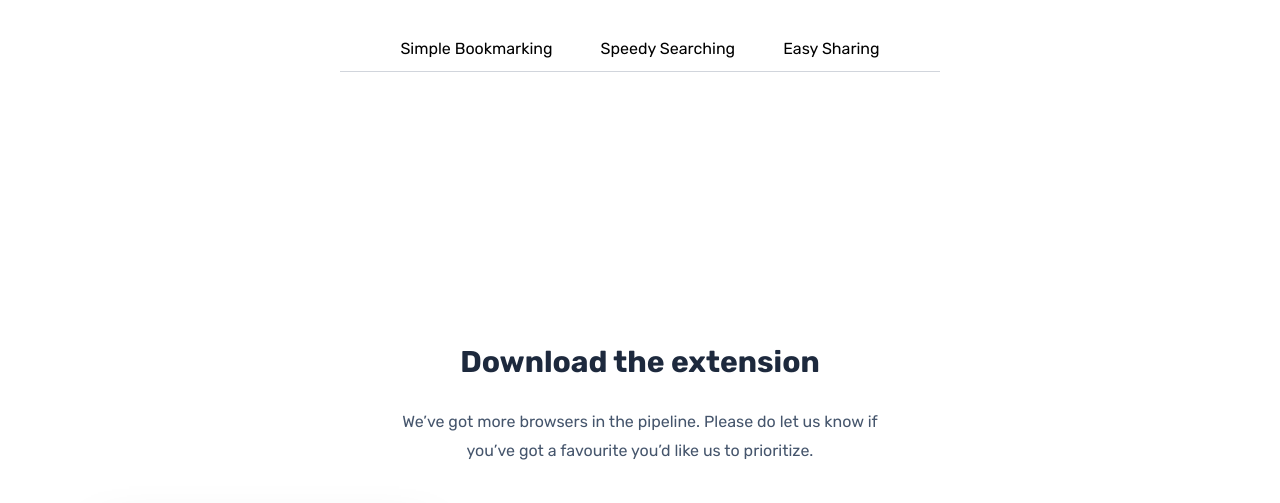
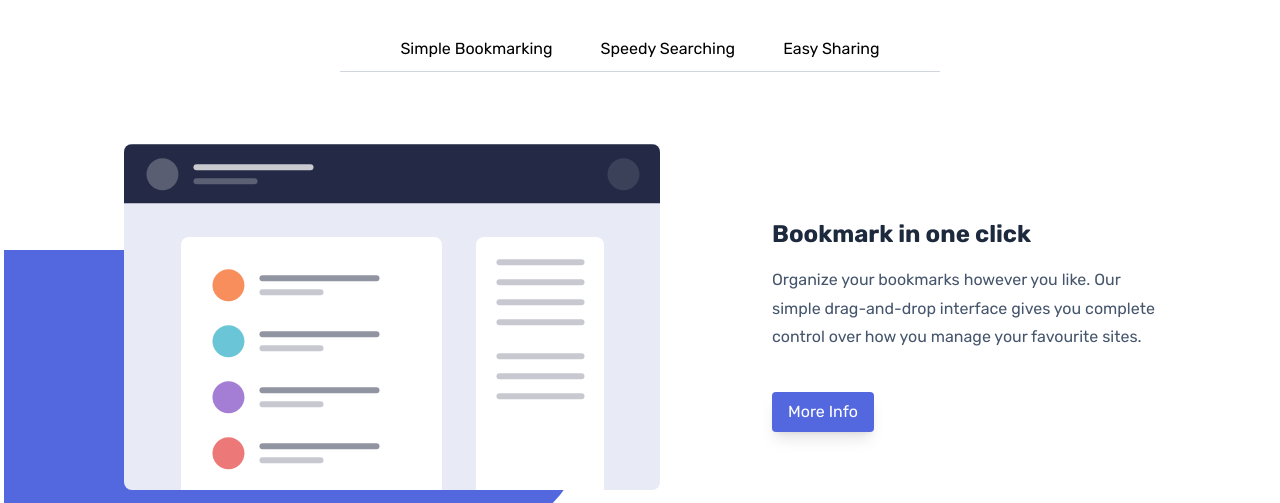
Before and after one commit to sahomamudou/sahomamudou-JCC-Bookmark-Landing-Project, a website built with Vite: page index.html in a window 1280 px wide. Shown: the part 906-1409 px from the top of the page. Built offline with nearby package versions, Linux system fonts and the light colour scheme; a web font is replaced by a local one.

Commit message:
in the main

```diff
--- a/index.html
+++ b/index.html
@@ -187,7 +187,7 @@
 
           <div id="tab-content">
             <div
-              class="tab-content hidden flex items-center justify-center gap-28 pt-10 md:flex-row flex-col"
+              class="tab-content flex items-center justify-center gap-28 pt-10 md:flex-row flex-col"
               id="tab1"
             >
               <div class="relative">
```
